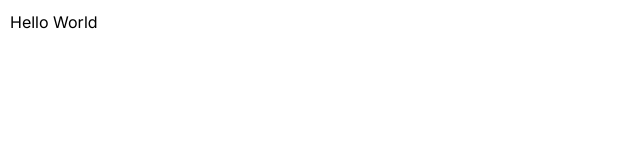
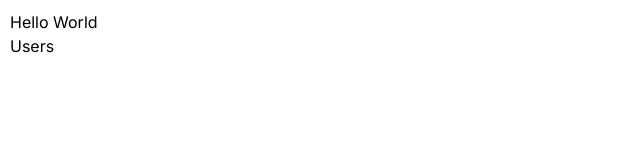
Before and after one commit to DoniyorAlimov/next-app, a Next.js app: page / in a window 1280 px wide. Shown: the top 160 px of the page, without its empty margins (0-640 px from the left). Built offline with nearby package versions, Linux system fonts and the light colour scheme.

Commit message:
Routing and Navigation

```diff
--- a/app/page.tsx
+++ b/app/page.tsx
@@ -1,7 +1,9 @@
 import Image from 'next/image'
+import Link from 'next/link'
 
 export default function Home() {
   return (
-    <main><h1>Hello World</h1></main>
+    <main><h1>Hello World</h1>
+    <Link href={'/users'}>Users</Link></main>
   )
 }
--- /dev/null
+++ b/app/users/new/page.tsx
@@ -0,0 +1,9 @@
+import React from 'react'
+
+const NewUserPage = () => {
+  return (
+    <div>NewUserPage</div>
+  )
+}
+
+export default NewUserPage
--- /dev/null
+++ b/app/users/page.tsx
@@ -0,0 +1,9 @@
+import React from 'react'
+
+const UsersPage = () => {
+  return (
+    <div>UsersPage</div>
+  )
+}
+
+export default UsersPage
```
